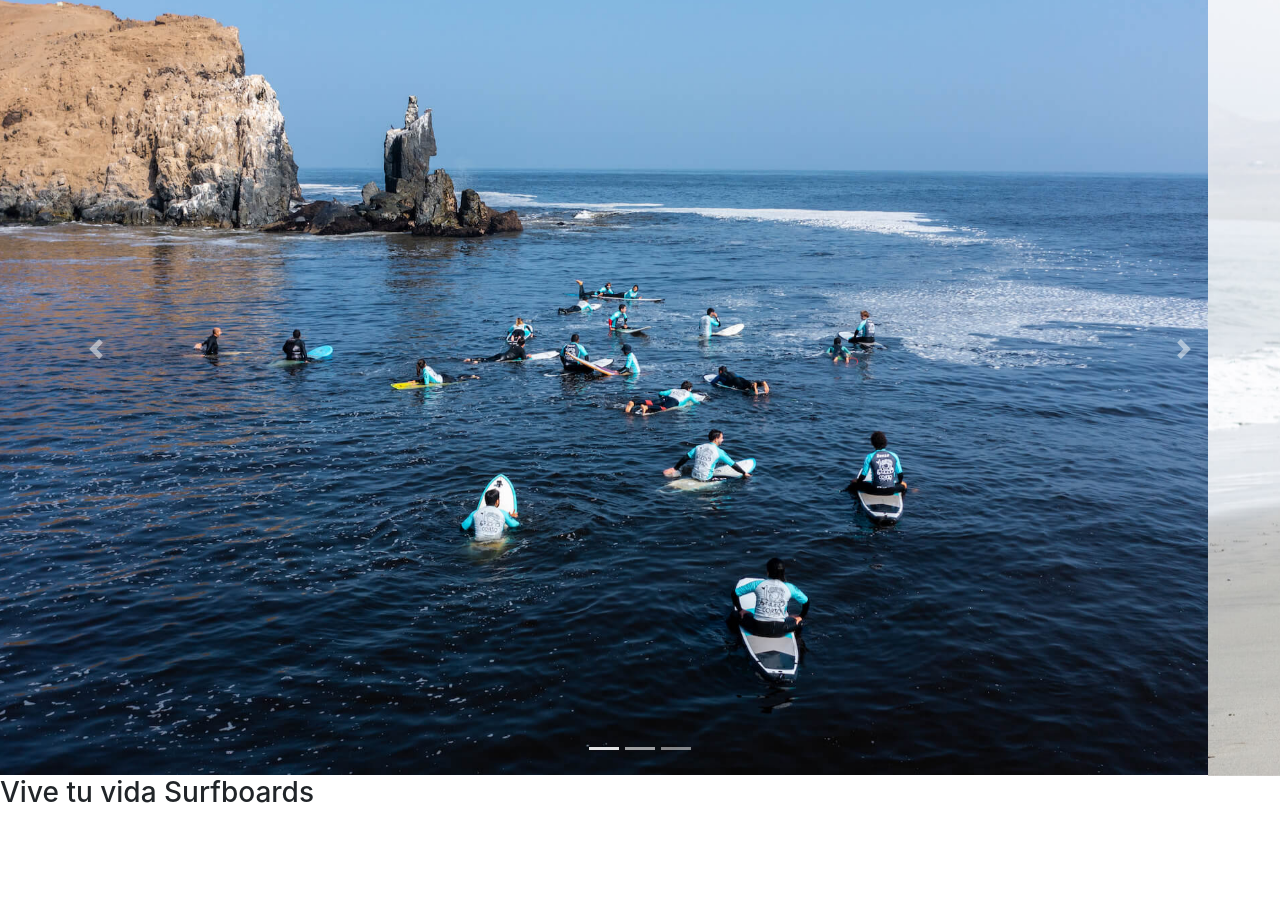
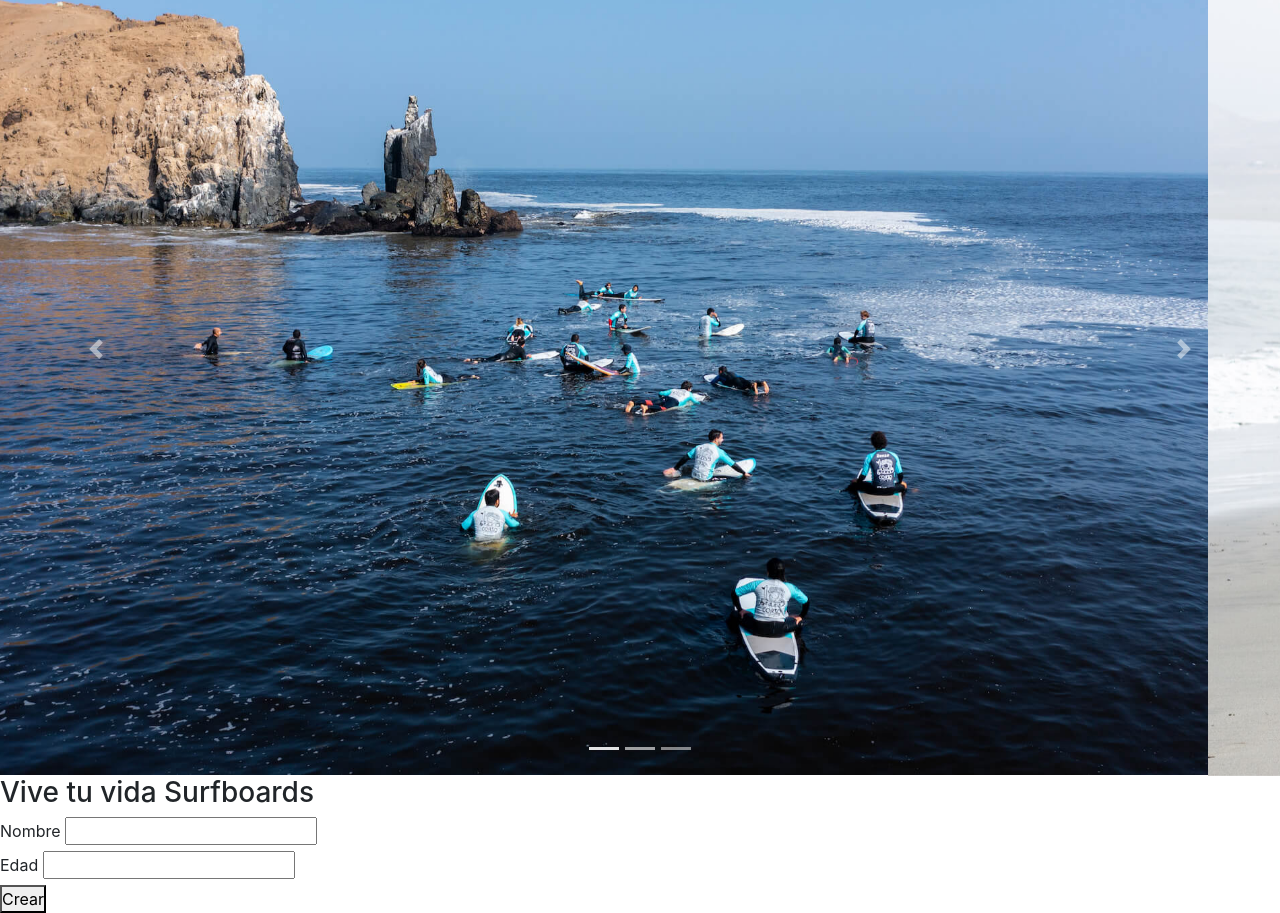
Before and after one commit to IvanAlexanderIzaJacho/IvanAlexanderIzaJacho.github.io, a plain HTML site: page index.html in a window 1280 px wide. Shown: the part 388-1301 px from the top of the page. Before the commit the page ends 1205 px from the top, so only its background shows below. Drawn offline with nearby package versions, Linux system fonts and the light colour scheme.

Commit message:
realice un formulario

```diff
--- a/index.html
+++ b/index.html
@@ -124,6 +124,15 @@
 </div>
 <div>
     <h3>Vive tu vida Surfboards</h3>
+    <form action="" id="crud-form">
+        <label for="nombre">Nombre</label>
+        <input type="text" id="nombre">
+        <br>
+        <label for="edad">Edad</label>
+        <input type="text" id="edad">
+        <br>
+        <button type="button" onclick="crearRegistro">Crear</button>
+    </form>
 </div>
 
 
```
